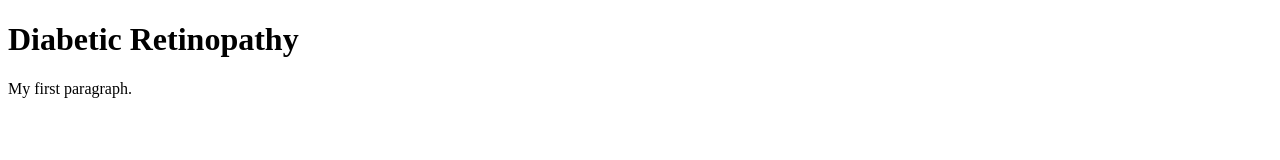
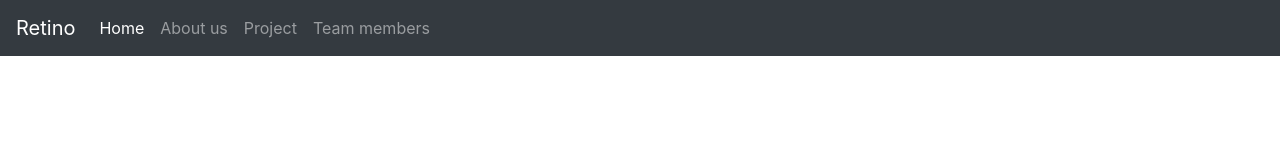
Before and after one commit to jeanpaulsq/DiabeticRetinopathy, a plain HTML site: page index.html in a window 1280 px wide. Drawn offline with nearby package versions, Linux system fonts and the light colour scheme.

Commit message:
Addition of navbar

```diff
--- a/index.html
+++ b/index.html
@@ -1,12 +1,43 @@
 <!DOCTYPE html>
 <html>
 <head>
-<title>Diabetic Retinopathy</title>
+    <meta charset="utf-8">
+    <meta name="viewport" content="width=device-width, initial-scale=1, shrink-to-fit=no">
+    <title>Diabetic Retinopathy</title>
+    <!-- Bootstrap stylesheet -->
+    <link rel="stylesheet" href="https://cdn.jsdelivr.net/npm/bootstrap@4.0.0/dist/css/bootstrap.min.css" integrity="sha384-Gn5384xqQ1aoWXA+058RXPxPg6fy4IWvTNh0E263XmFcJlSAwiGgFAW/dAiS6JXm" crossorigin="anonymous">
+    <!-- Customized stylesheet -->
+    <link rel="stylesheet" href="styles.css">
 </head>
 <body>
+    <nav class="navbar navbar-expand-lg navbar-dark bg-dark">
+        <a class="navbar-brand" href="#">Retino</a>
+        <button class="navbar-toggler" type="button" data-toggle="collapse" data-target="#navbarSupportedContent" aria-controls="navbarSupportedContent" aria-expanded="false" aria-label="Toggle navigation">
+            <span class="navbar-toggler-icon"></span>
+        </button>
 
-<h1>Diabetic Retinopathy</h1>
-<p>My first paragraph.</p>
-
+        <div class="collapse navbar-collapse" id="navbarSupportedContent">
+            <ul class="navbar-nav mr-auto">
+                <li class="nav-item active">
+                    <a class="nav-link" href="#">Home</a>
+                </li>
+                <li class="nav-item">
+                    <a class="nav-link" href="#">About us</a>
+                </li>
+                <li class="nav-item">
+                    <a class="nav-link" href="#">Project</a>
+                </li>
+                <li class="nav-item">
+                    <a class="nav-link" href="#">Team members</a>
+                </li>
+            </ul>
+        </div>
+    </nav>
+    <!-- Bootstrap scripts -->
+    <script src="https://code.jquery.com/jquery-3.2.1.slim.min.js" integrity="sha384-KJ3o2DKtIkvYIK3UENzmM7KCkRr/rE9/Qpg6aAZGJwFDMVNA/GpGFF93hXpG5KkN" crossorigin="anonymous"></script>
+    <script src="https://cdn.jsdelivr.net/npm/popper.js@1.12.9/dist/umd/popper.min.js" integrity="sha384-ApNbgh9B+Y1QKtv3Rn7W3mgPxhU9K/ScQsAP7hUibX39j7fakFPskvXusvfa0b4Q" crossorigin="anonymous"></script>
+    <script src="https://cdn.jsdelivr.net/npm/bootstrap@4.0.0/dist/js/bootstrap.min.js" integrity="sha384-JZR6Spejh4U02d8jOt6vLEHfe/JQGiRRSQQxSfFWpi1MquVdAyjUar5+76PVCmYl" crossorigin="anonymous"></script>
+    <!-- Customized script -->
+    <script src="scripts.js"></script>
 </body>
 </html>
```
Also changed, not shown: scripts.js (added), styles.css (added).
